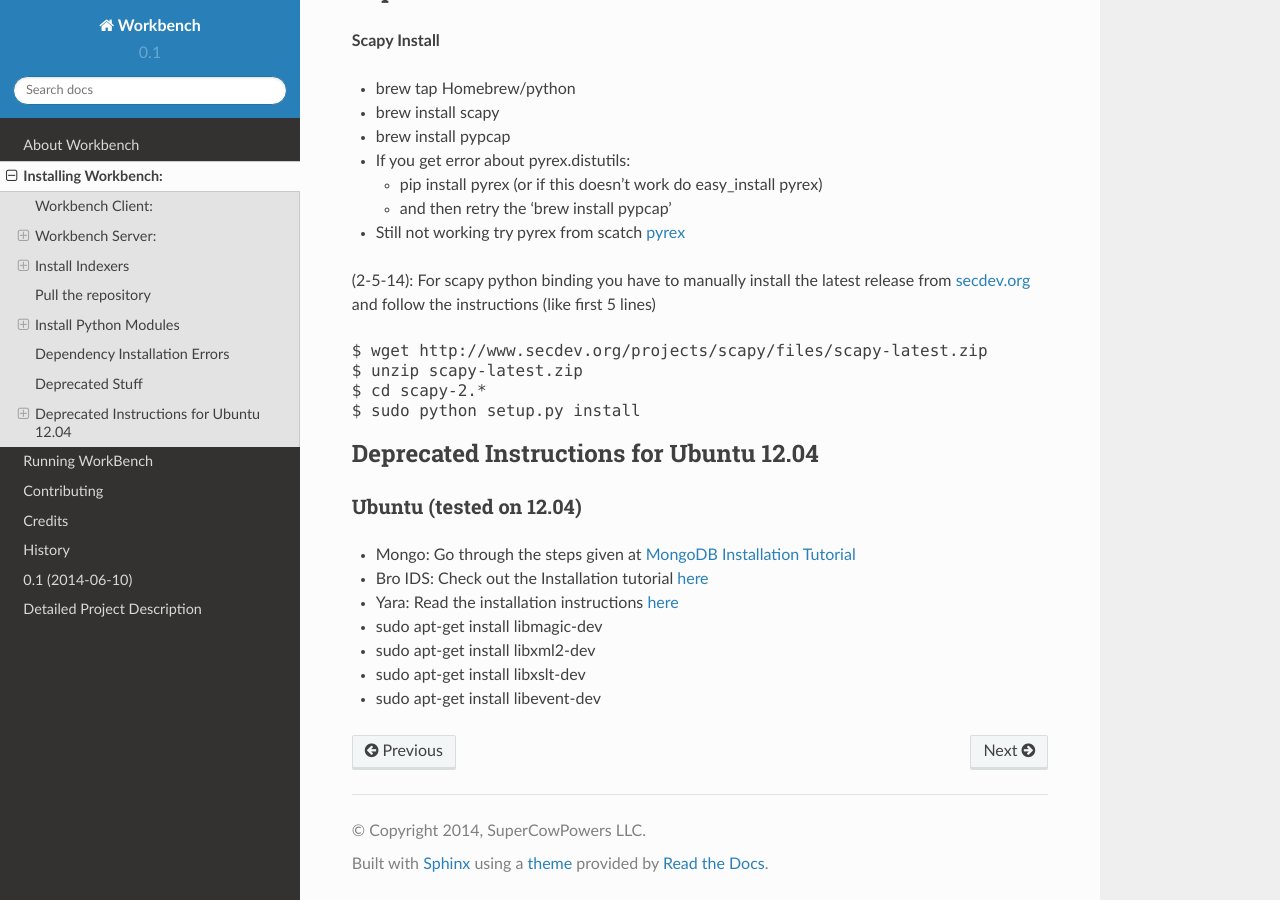
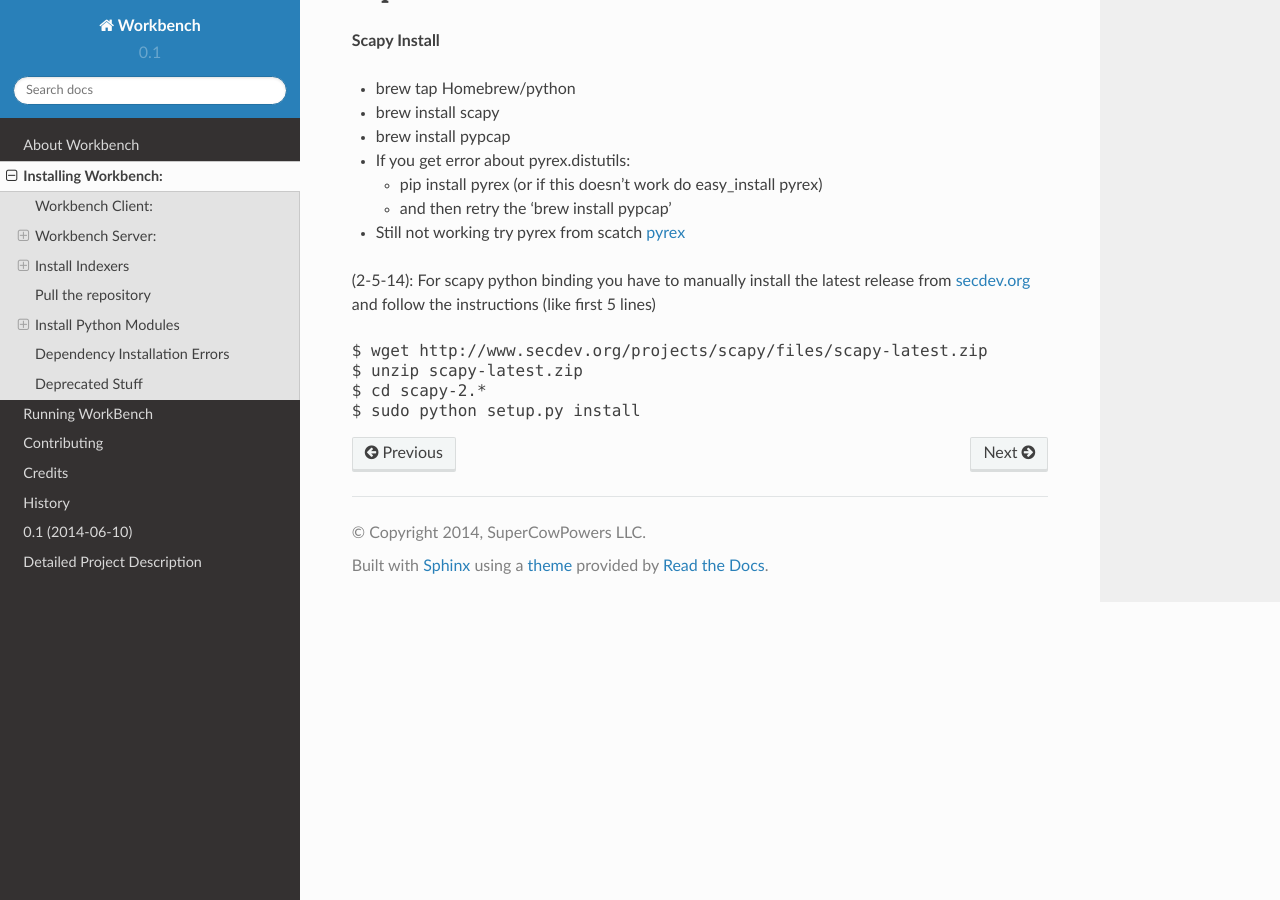
Before and after one commit to ollie314/workbench, a Sphinx documentation site: the page built from docs/installation.rst, in a window 1280 px wide and 900 px high, scrolled down 2759 px. Built offline with Sphinx 7.4.7 and the Read the Docs theme 2.0.0, drawn with Linux system fonts in a browser that asks for light colours.

Commit message:
removing deprecated instructions

```diff
--- a/docs/installation.rst
+++ b/docs/installation.rst
@@ -45,7 +45,7 @@ Ubuntu (14.04 and 12.04)
 
 If using the Debian package above doesn't work out: - Check out the
 Installation tutorial
-`here <https://www.digitalocean.com/community/articles/how-to-install-bro-ids-2-2-on-ubuntu-12-04>`_
+`here <https://www.digitalocean.com/community/tutorials/how-to-install-bro-ids-2-2-on-ubuntu-12-04>`_
 - or this one
 `here <http://www.justbeck.com/getting-started-with-bro-ids/>`_ - or go
 to offical Bro Downloads
@@ -180,20 +180,3 @@ and follow the instructions (like first 5 lines)
    $ cd scapy-2.*
    $ sudo python setup.py install
    </pre>
-
-Deprecated Instructions for Ubuntu 12.04
-~~~~~~~~~~~~~~~~~~~~~~~~~~~~~~~~~~~~~~~~
-
-Ubuntu (tested on 12.04)
-^^^^^^^^^^^^^^^^^^^^^^^^
-
--  Mongo: Go through the steps given at `MongoDB Installation
-   Tutorial <http://docs.mongodb.org/manual/tutorial/install-mongodb-on-ubuntu/>`_
--  Bro IDS: Check out the Installation tutorial
-   `here <https://www.digitalocean.com/community/articles/how-to-install-bro-ids-2-2-on-ubuntu-12-04>`_
--  Yara: Read the installation instructions
-   `here <https://github.com/plusvic/yara/releases/latest>`_
--  sudo apt-get install libmagic-dev
--  sudo apt-get install libxml2-dev
--  sudo apt-get install libxslt-dev
--  sudo apt-get install libevent-dev
```
